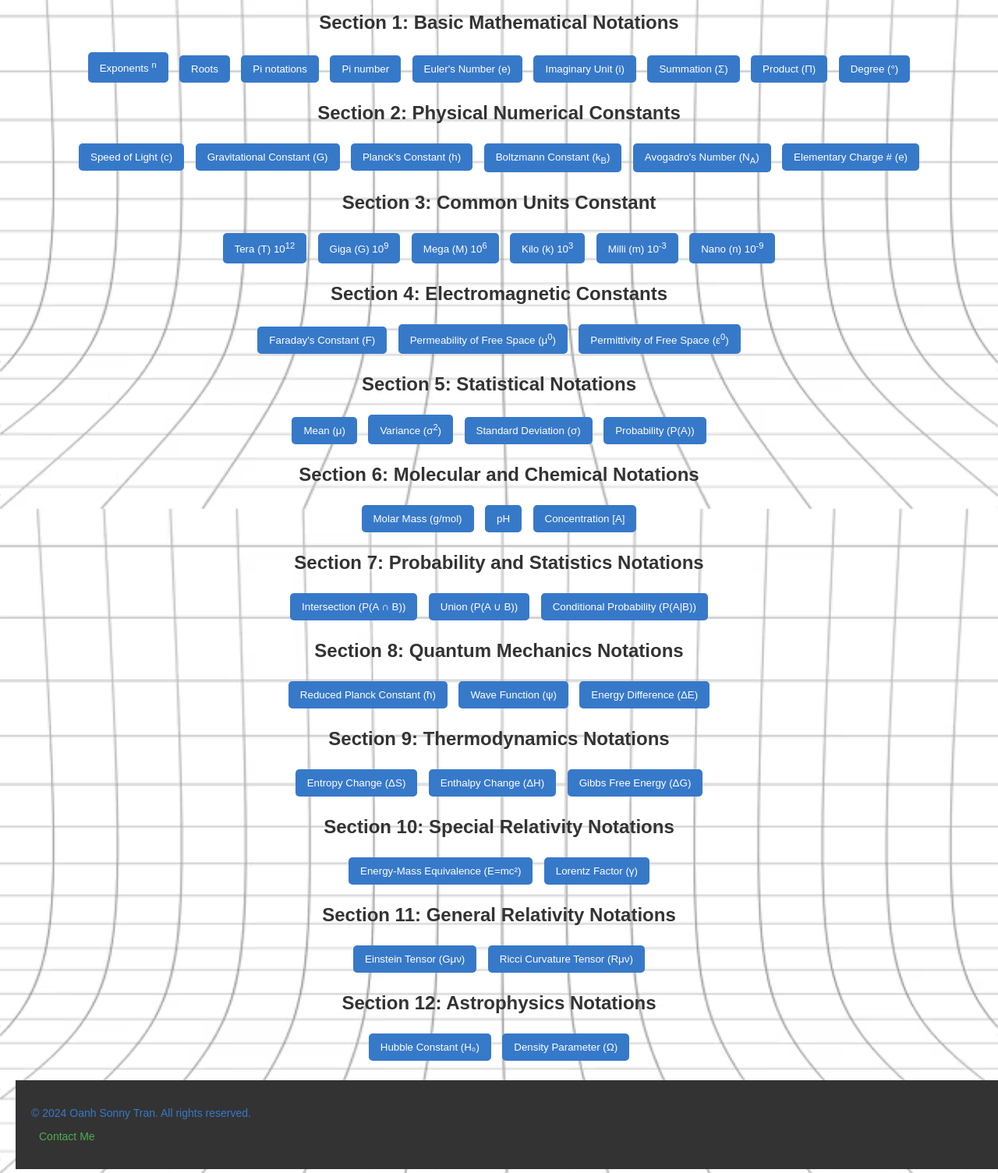
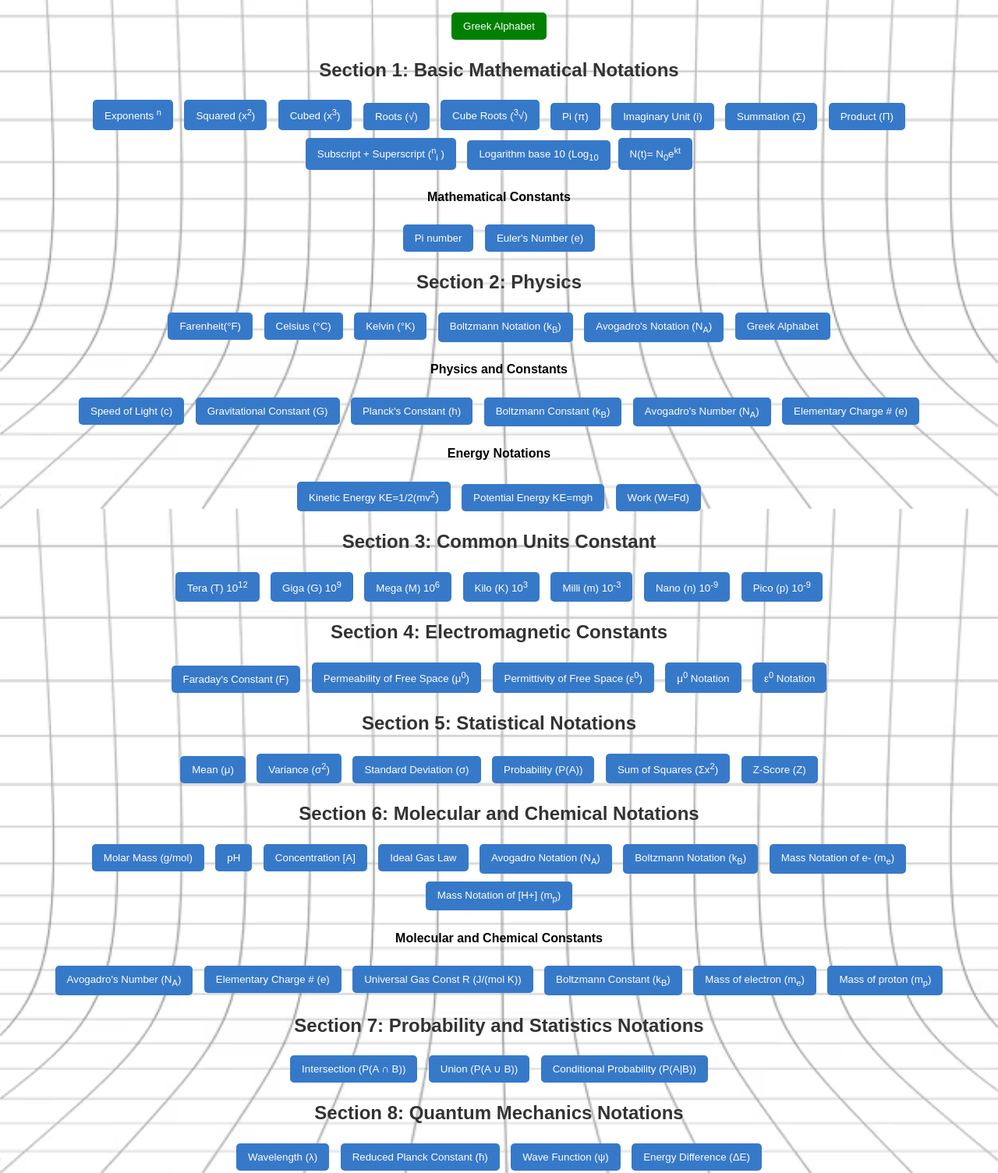
Before and after one commit to O-Tran/ScienceNotations, a plain HTML site: page index.html in a window 1280 px wide. Shown: the part 200-1705 px from the top of the page at 78% size. Drawn offline with Linux system fonts and the light colour scheme.

Commit message:
Update index.html

```diff
--- a/index.html
+++ b/index.html
@@ -9,7 +9,7 @@
         body {
             font-family: Arial, sans-serif;
             background-color: white;
-            background-image: url('./Assets/Grid.png');
+            background-image: url('./Assets/grid.png'); /* Add your background image */
             background-size: cover;
             background-position: center;
             background-repeat: no-repeat;
@@ -35,6 +35,18 @@
             border: none;
             border-radius: 5px;
             cursor: pointer;
+        }
+        .green-btn {
+            background-color: green;
+            color: white;
+            padding: 10px 15px;
+            margin: 5px;
+            border: none;
+            border-radius: 5px;
+            cursor: pointer;
+        }
+        .green-btn:hover {
+            background-color: #3779c9;
         }
 
         .copy-btn:hover {
@@ -92,23 +104,46 @@
 
 
     <div id="alert-box" class="alert"></div>
+    <div>
+        <button class="green-btn nav-btn" onclick="navigateToPage()">Greek Alphabet</button>
+    </div>
 
     <!-- Section 1: Basic Mathematical Notations -->
     <h2>Section 1: Basic Mathematical Notations</h2>
     <div class="button-container">
-        <button class="copy-btn" onclick="copyFormattedText('  10<sup>n</sup> &nbsp;' )">Exponents <sup>n</sup> </button>
-        <button class="copy-btn" onclick="copytxt('√')">Roots</button>
-        <button class="copy-btn" onclick="copytxt('π')">Pi notations</button>
-        <button class="copy-btn" onclick="copytxt('3.14159269')">Pi number</button>
-        <button class="copy-btn" onclick="copytxt('2.718')">Euler's Number (e)</button>
+        <button class="copy-btn" onclick="copyFormattedText('10<sup>n</sup> &nbsp;' )">Exponents <sup>n</sup> </button>
+        <button class="copy-btn" onclick="copyFormattedText('x<sup>2</sup> &nbsp;' )">Squared (x<sup>2</sup>) </button>
+        <button class="copy-btn" onclick="copyFormattedText('x<sup>3</sup> &nbsp;' )">Cubed (x<sup>3</sup>) </button>
+        <button class="copy-btn" onclick="copytxt('√')">Roots (√)</button>
+        <button class="copy-btn" onclick="copyFormattedText('<sup>3</sup>√')"> Cube Roots (<sup>3</sup>√) </button>
+        <button class="copy-btn" onclick="copytxt('π')">Pi (π)</button>
         <button class="copy-btn" onclick="copytxt('√-1')">Imaginary Unit (i)</button>
         <button class="copy-btn" onclick="copytxt('Σ')">Summation (Σ)</button>
         <button class="copy-btn" onclick="copytxt('Π')">Product (Π)</button>
-        <button class="copy-btn" onclick="copytxt('°')">Degree (°)</button>
+        <button class="copy-btn" onclick="copyFormattedText('<sup>n</sup><sub>i</sub> &nbsp;')">Subscript + Superscript (<sup>n</sup><sub>i</sub> )</button>
+        <button class="copy-btn" onclick="copyFormattedText('Log<sub>10</sub> &nbsp;')">Logarithm base 10 (Log<sub>10</sub)</button>
+        <button class="copy-btn" onclick="copyFormattedText('N(t) = N<sub>0</sub>e<sup>kt</sup> &nbsp;')"> N(t)= N<sub>0</sub>e<sup>kt</sup></button>
+
+    </div>
+    <h4>Mathematical Constants </h4>
+
+    <div class="button-container">
+        <button class="copy-btn" onclick="copytxt('3.14159269')">Pi number</button>
+        <button class="copy-btn" onclick="copytxt('2.718')">Euler's Number (e)</button>
     </div>
 
     <!-- Section 2: Physical Constants -->
-    <h2>Section 2: Physical Numerical Constants</h2>
+    <h2>Section 2: Physics </h2>
+    <div class="button-container">
+        <button class="copy-btn" onclick="copytxt('°F')">Farenheit(°F)</button>
+        <button class="copy-btn" onclick="copytxt('°C')">Celsius (°C)</button>
+        <button class="copy-btn" onclick="copytxt('°K')">Kelvin (°K)</button>
+        <button class="copy-btn" onclick="copyFormattedText('k<sub>B</sub>  &nbsp;')">Boltzmann Notation (k<sub>B</sub>)</button>
+        <button class="copy-btn" onclick="copyFormattedText('N<sub>A</sub>> &nbsp;')">Avogadro's Notation (N<sub>A</sub>)</button>
+        <button class="copy-btn nav-btn" onclick="navigateToPage()">Greek Alphabet</button>
+    </div>
+
+    <h4>Physics and Constants</h4>
     <div class="button-container">
         <button class="copy-btn" onclick="copyFormattedText('3.00 × 10<sup>8</sup> m/s')">Speed of Light (c)</button>
         <button class="copy-btn" onclick="copyFormattedText('6.674 × 10<sup>-11</sup> m<sup>-3</sup> kg<sup>-1</sup> s<sup>-2</sup> &nbsp;')">Gravitational Constant (G)</button>
@@ -118,15 +153,24 @@
         <button class="copy-btn" onclick="copyFormattedText('1.602 × 10<sup>-19</sup> C')">Elementary Charge # (e)</button>
     </div>
 
+    <h4>Energy Notations</h4>
+    <div class="button-container">
+        <button class="copy-btn" onclick="copyFormattedText('KE=1/2(mv<sup>2</sup> &nbsp;')">Kinetic Energy KE=1/2(mv<sup>2</sup>)</button>
+        <button class="copy-btn" onclick="copytxt('PE=mgh')">Potential Energy KE=mgh</button>
+        <button class="copy-btn" onclick="copytxt('W=Fd')">Work (W=Fd)</button>
+
+
     <!-- Section 3: Common Units in Scientific Notation -->
     <h2>Section 3: Common Units Constant</h2>
     <div class="button-container">
         <button class="copy-btn" onclick="copyFormattedText('10<sup>12</sup> &nbsp; ')">Tera (T) 10<sup>12</sup></button>
         <button class="copy-btn" onclick="copyFormattedText('10<sup>9</sup> &nbsp;')">Giga (G) 10<sup>9</sup></button>
         <button class="copy-btn" onclick="copyFormattedText('10<sup>6</sup> &nbsp;')">Mega (M) 10<sup>6</sup></button>
-        <button class="copy-btn" onclick="copyFormattedText('10<sup>3</sup> &nbsp;')">Kilo (k) 10<sup>3</sup></button>
+        <button class="copy-btn" onclick="copyFormattedText('10<sup>3</sup> &nbsp;')">Kilo (K) 10<sup>3</sup></button>
         <button class="copy-btn" onclick="copyFormattedText('10<sup>-3</sup> &nbsp;')">Milli (m) 10<sup>-3</sup></button>
         <button class="copy-btn" onclick="copyFormattedText('10<sup>-9</sup> &nbsp;')">Nano (n) 10<sup>-9</sup></button>
+        <button class="copy-btn" onclick="copyFormattedText('10<sup>-12</sup> &nbsp;')">Pico (p) 10<sup>-9</sup></button>
+
     </div>
 
     <!-- Section 4: Electromagnetic Notations -->
@@ -135,6 +179,9 @@
         <button class="copy-btn" onclick="copytxt('96485 C/mol')">Faraday's Constant (F)</button>
         <button class="copy-btn" onclick="copyFormattedText('4π × 10<sup>-7</sup> N/A<sup>2</sup> &nbsp;')">Permeability of Free Space (μ<sup>0</sup>)</button>
         <button class="copy-btn" onclick="copyFormattedText('8.85 × 10<sup>-12</sup> F/m ')">Permittivity of Free Space (ε<sup>0</sup>)</button>
+        <button class="copy-btn" onclick="copyFormattedText('μ<sup>0</sup> &nbsp;')">μ<sup>0</sup> Notation</button>
+        <button class="copy-btn" onclick="copyFormattedText('ε<sup>0</sup> &nbsp;')">ε<sup>0</sup> Notation</button>
+
     </div>
 
     <!-- Section 5: Statistical Notations -->
@@ -144,14 +191,31 @@
         <button class="copy-btn" onclick="copyFormattedText('σ<sup>2</sup>  &nbsp;')">Variance (σ<sup>2</sup>)</button>
         <button class="copy-btn" onclick="copytxt('σ')">Standard Deviation (σ)</button>
         <button class="copy-btn" onclick="copytxt('P(A)')">Probability (P(A))</button>
+        <button class="copy-btn" onclick="copyFormattedText('Σx<sup>2</sup> &nbsp;')">Sum of Squares (Σx<sup>2</sup>)</button>
+        <button class="copy-btn" onclick="copytxt('Z')">Z-Score (Z)</button>
     </div>
 
     <!-- Section 6: Molecular and Chemical Notations -->
     <h2>Section 6: Molecular and Chemical Notations</h2>
     <div class="button-container">
-        <button class="copy-btn" onclick="copytxt('Ms (g/mol)')">Molar Mass (g/mol)</button>
+        <button class="copy-btn" onclick="copytxt('g/mol')">Molar Mass (g/mol)</button>
         <button class="copy-btn" onclick="copytxt('pH')">pH</button>
         <button class="copy-btn" onclick="copytxt('[A]')">Concentration [A]</button>
+        <button class="copy-btn" onclick="copytxt('PV=nRT')">Ideal Gas Law</button>
+        <button class="copy-btn" onclick="copyFormattedText('N<sub>A</sub> &nbsp;')">Avogadro Notation (N<sub>A</sub>)</button>
+        <button class="copy-btn" onclick="copyFormattedText('k<sub>B</sub> &nbsp;')">Boltzmann Notation (k<sub>B</sub>)</button>
+        <button class="copy-btn" onclick="copyFormattedText('m<sub>e</sub> &nbsp;')">Mass Notation of e- (m<sub>e</sub>) </button>
+        <button class="copy-btn" onclick="copyFormattedText('m<sub>p</sub> &nbsp;')">Mass Notation of [H+] (m<sub>p</sub>)</button>
+    </div>
+
+    <h4>Molecular and Chemical Constants </h4>
+    <div class="button-container">
+        <button class="copy-btn" onclick="copyFormattedText('6.022 × 10<sup>23</sup> mol<sup>-1</sup> &nbsp;')">Avogadro's Number (N<sub>A</sub>)</button>
+        <button class="copy-btn" onclick="copyFormattedText('1.602 × 10<sup>-19</sup> C')">Elementary Charge # (e)</button>
+        <button class="copy-btn" onclick="copyFormattedText('8.314 J mol<sup>-1</sup> K<sup>-1</sup> &nbsp;')">Universal Gas Const R (J/(mol K))</button>
+        <button class="copy-btn" onclick="copyFormattedText('1.38 × 10<sup>-23</sup> J/K')">Boltzmann Constant (k<sub>B</sub>)</button>
+        <button class="copy-btn" onclick="copyFormattedText('9.106 10<sup>-31</sup> C')">Mass of electron (m<sub>e</sub>) </button>
+        <button class="copy-btn" onclick="copyFormattedText('1.673 10<sup>-27</sup> C')">Mass of proton (m<sub>p</sub>)</button>
     </div>
 
      <!-- Section 7: Probability and Statistics -->
@@ -166,6 +230,7 @@
      <!-- Section 8: Quantum Mechanics -->
      <h2>Section 8: Quantum Mechanics Notations</h2>
      <div class="button-container">
+        <button class="copy-btn" onclick="copytxt('λ)')">Wavelength (λ)</button>
          <button class="copy-btn" onclick="copytxt('ħ')">Reduced Planck Constant (ħ)</button>
          <button class="copy-btn" onclick="copytxt('ψ')">Wave Function (ψ)</button>
          <button class="copy-btn" onclick="copytxt('ΔE')">Energy Difference (ΔE)</button>
@@ -178,6 +243,11 @@
          <button class="copy-btn" onclick="copytxt('ΔS')">Entropy Change (ΔS)</button>
          <button class="copy-btn" onclick="copytxt('ΔH')">Enthalpy Change (ΔH)</button>
          <button class="copy-btn" onclick="copytxt('ΔG')">Gibbs Free Energy (ΔG)</button>
+         <button class="copy-btn" onclick="copytxt('ΔU=Q-W)')">First Law(ΔU = Q - W)</button>
+         <button class="copy-btn" onclick="copytxt('°F')">Farenheit(°F)</button>
+         <button class="copy-btn" onclick="copytxt('°C')">Celsius (°C)</button>
+         <button class="copy-btn" onclick="copytxt('°K')">Kelvin (°K)</button>
+
          <!-- Add more thermodynamics notations here if needed -->
      </div>
 
@@ -200,10 +270,22 @@
      <!-- Section 12: Astrophysics -->
      <h2>Section 12: Astrophysics Notations</h2>
      <div class="button-container">
-         <button class="copy-btn" onclick="copytxt('H₀')">Hubble Constant (H₀)</button>
+         <button class="copy-btn" onclick="copytxt('H₀')">Hubble (H₀)</button>
          <button class="copy-btn" onclick="copytxt('Ω')">Density Parameter (Ω)</button>
+         <button class="copy-btn" onclick="copyFormattedText('M<sub>⊙</sub> &nbsp;')">Solar Mass Notation (M<sub>⊙</sub>)</button>
          <!-- Add more astrophysics notations here if needed -->
      </div>
+
+          <!-- Section 12: Astrophysics -->
+    <h4>Astrophysics Constants </h4>
+    <div class="button-container">
+        <button class="copy-btn" onclick="copytxt('69.8 km/s/Mpc')">Hubble Constant (H₀)</button>
+        <button class="copy-btn" onclick="copyFormattedText('1.496 × 10<sup>8</sup> Km')">Astronomical Units (1AU)</button>
+        <button class="copy-btn" onclick="copyFormattedText('3.086 x 10<sup>16</sup> m')">Parsec(pc)</button>
+        <button class="copy-btn" onclick="copyFormattedText('9.461 × 10<sup>15</sup> Km')">Light year (ly)</button>
+        <button class="copy-btn" onclick="copyFormattedText('1.989 x 10<sup>30</sup> m')">Solar Mass (M<sub>⊙</sub>)</button>
+        <!-- Add more astrophysics notations here if needed -->
+    </div>
 
     <!-- You can continue the same pattern for all 12 sections -->
     <!-- &nbsp; is used to add space after superscript so the user can continue writing without being stuck in superscript -->
@@ -253,7 +335,9 @@
             });
         }
 
-        </script>
+        function navigateToPage() {
+            window.location.href = 'GreekAlphabet.html'; // Change this to your target page
+        }
 
     </script>
 
```
